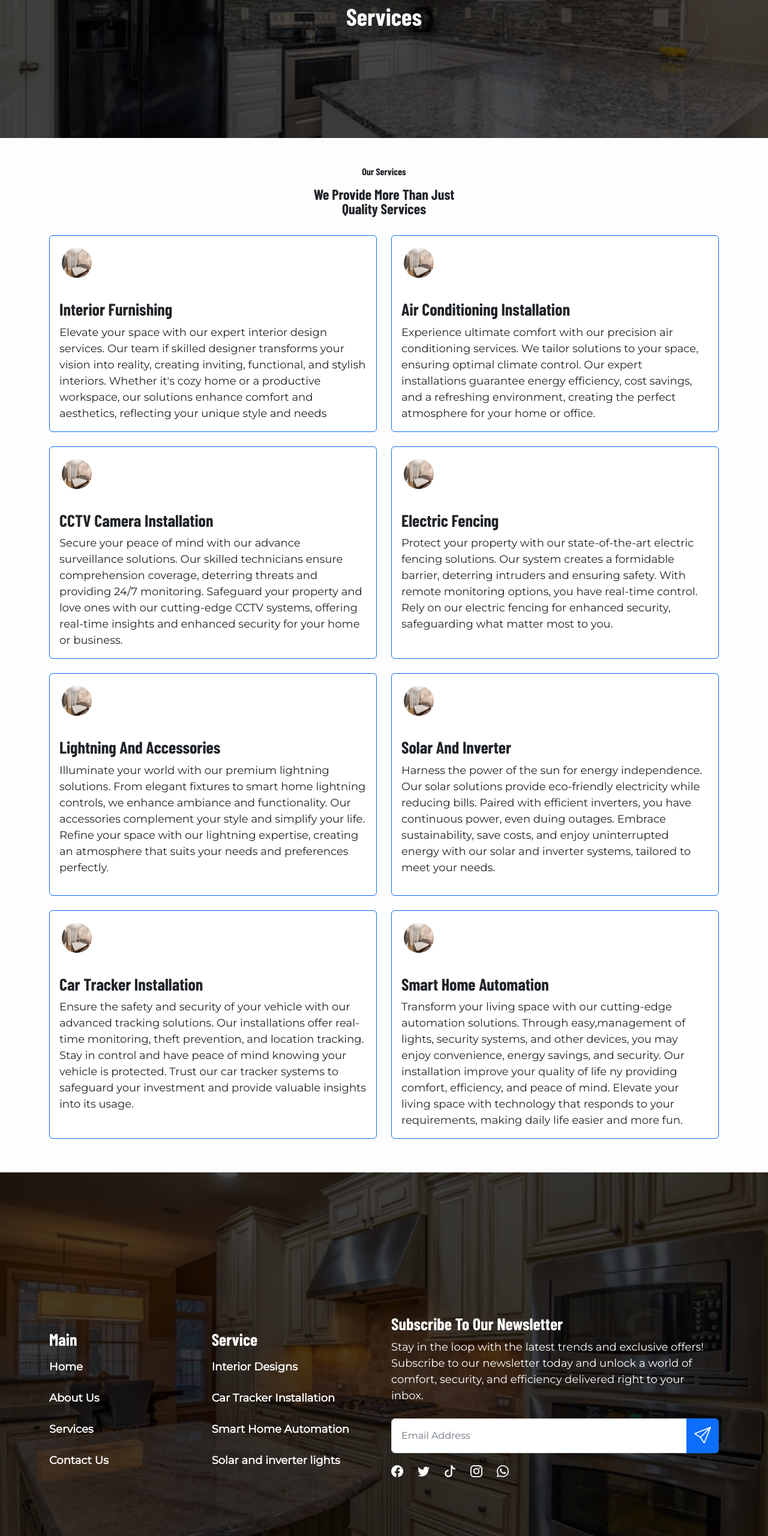
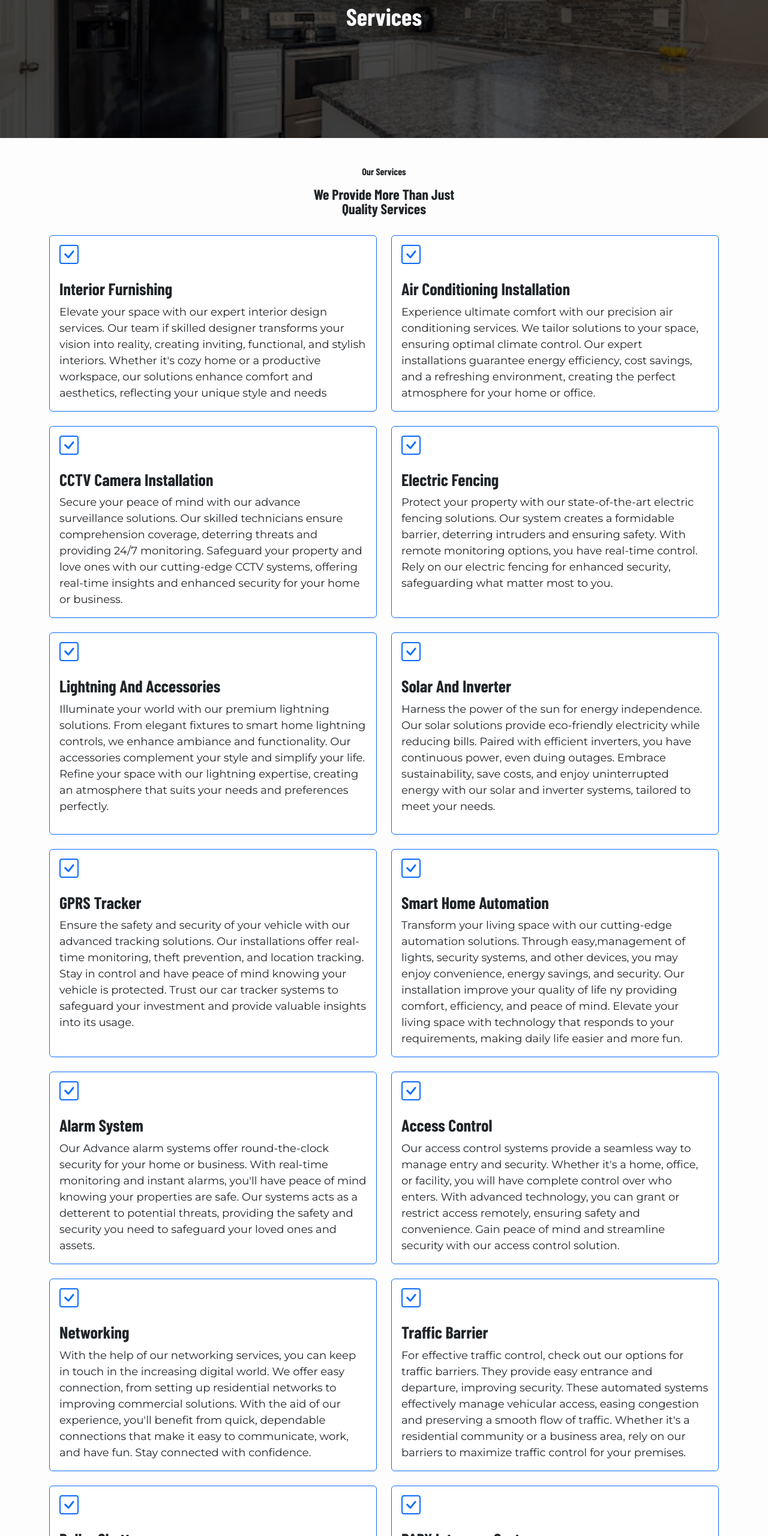
Before and after one commit to G-best007/Classic-Landing-Page, a plain HTML site: page servicelist.html in a window 1280 px wide. Shown: the part 240-2800 px from the top of the page at 60% size. Drawn offline with nearby package versions, Linux system fonts and the light colour scheme.

Commit message:
Some changes updated

```diff
--- a/servicelist.css
+++ /dev/null
@@ -1,8 +0,0 @@
-
-
-.image{
-  width: 50px;
-  height: 50px;
-  border-radius: 50%;
-  margin: 20px 20px;
-}
--- a/servicelist.html
+++ b/servicelist.html
@@ -6,7 +6,6 @@
  <title>serviceList</title>
  <link rel="stylesheet" href="bootstrap-5.2.2-dist/css/bootstrap.css">
  <link rel="stylesheet" href="https://cdn.jsdelivr.net/npm/bootstrap-icons@1.10.5/font/bootstrap-icons.css">
- <link rel="stylesheet" href="servicelist.css">
  <link rel="stylesheet" href="general.css">
 </head>
 <body>
@@ -84,7 +83,9 @@
     <div class="row row-cols-1 row-cols-md-2 g-4">
     <div class="col">
       <div class="card border-primary h-100">
-        <img src="images/BD3.jpg" class="image" alt="">
+
+        <i class="bi bi-check-square text-primary ms-3 fs-2 mt-2"></i>
+
         <div class="card-body">
           <h5 class="card-title fw-bolder fs-3">Interior Furnishing</h5>
           <p class="card-text">Elevate your space with our expert interior design services. Our team if skilled designer transforms your vision into reality, creating inviting, functional, and stylish interiors. Whether it's cozy home or a productive workspace, our solutions enhance comfort and aesthetics, reflecting your unique style and needs</p>
@@ -93,7 +94,7 @@
     </div>
     <div class="col">
       <div class="card border-primary h-100">
-        <img src="images/BD3.jpg" class="image" alt="">
+        <i class="bi bi-check-square text-primary ms-3 fs-2 mt-2"></i>
         <div class="card-body">
           <h5 class="card-title fw-bolder fs-3">Air Conditioning Installation</h5>
           <p class="card-text">Experience ultimate comfort with our precision air conditioning services. We tailor solutions to your space, ensuring optimal climate control. Our expert installations guarantee energy efficiency, cost savings, and a refreshing environment, creating the perfect atmosphere for your home or office.</p>
@@ -103,7 +104,7 @@
     </div>
     <div class="col">
       <div class="card border-primary h-100">
-        <img src="images/BD3.jpg" class="image" alt="">
+        <i class="bi bi-check-square text-primary ms-3 fs-2 mt-2"></i>
         <div class="card-body">
           <h5 class="card-title fw-bolder fs-3">CCTV Camera Installation</h5>
           <p class="card-text">Secure your peace of mind with our advance surveillance solutions. Our skilled technicians ensure comprehension coverage, deterring threats and providing 24/7 monitoring. Safeguard your property and love ones with our cutting-edge CCTV systems, offering real-time insights and enhanced security for your home or business.</p>
@@ -112,7 +113,7 @@
     </div>
     <div class="col">
       <div class="card border-primary h-100">
-        <img src="images/BD3.jpg" class="image" alt="">
+        <i class="bi bi-check-square text-primary ms-3 fs-2 mt-2"></i>
         <div class="card-body">
           <h5 class="card-title fw-bolder fs-3">Electric Fencing</h5>
           <p class="card-text">Protect your property with our state-of-the-art electric fencing solutions. Our system creates a formidable barrier, deterring intruders and ensuring safety. With remote monitoring options, you have real-time control. Rely on our electric fencing for enhanced security, safeguarding what matter most to you.</p>
@@ -122,7 +123,7 @@
     </div>
     <div class="col">
       <div class="card border-primary h-100">
-        <img src="images/BD3.jpg" class="image" alt="">
+        <i class="bi bi-check-square text-primary ms-3 fs-2 mt-2"></i>
         <div class="card-body">
           <h5 class="card-title fw-bolder fs-3">Lightning And Accessories</h5>
           <p class="card-text">Illuminate your world with our premium lightning solutions. From elegant fixtures to smart home lightning controls, we enhance ambiance and functionality. Our accessories complement your style and simplify your life. Refine your space with our lightning expertise, creating an atmosphere that suits your needs and preferences perfectly.<p>
@@ -131,7 +132,7 @@
     </div>
     <div class="col">
       <div class="card border-primary h-100">
-        <img src="images/BD3.jpg" class="image" alt="">
+        <i class="bi bi-check-square text-primary ms-3 fs-2 mt-2"></i>
         <div class="card-body">
           <h5 class="card-title fw-bolder fs-3">Solar And Inverter</h5>
           <p class="card-text">Harness the power of the sun for energy independence. Our solar solutions provide eco-friendly electricity while reducing bills. Paired with efficient inverters, you have continuous power, even duing outages. Embrace sustainability, save costs, and enjoy uninterrupted energy with our solar and inverter systems, tailored to meet your needs.</p>
@@ -140,19 +141,75 @@
     </div>
     <div class="col">
       <div class="card border-primary h-100">
-        <img src="images/BD3.jpg" class="image" alt="">
+      <i class="bi bi-check-square text-primary ms-3 fs-2 mt-2"></i>
         <div class="card-body">
-          <h5 class="card-title fw-bolder fs-3">Car Tracker Installation</h5>
+          <h5 class="card-title fw-bolder fs-3">GPRS  Tracker</h5>
           <p class="card-text">Ensure the safety and security of your vehicle with our advanced tracking solutions. Our installations offer real-time monitoring, theft prevention, and location tracking. Stay in control and have peace of mind knowing your vehicle is protected. Trust our car tracker systems to safeguard your investment and provide valuable insights into its usage.</p>
         </div>
       </div>
     </div>
     <div class="col">
       <div class="card border-primary h-100">
-        <img src="images/BD3.jpg" class="image" alt="">
+        <i class="bi bi-check-square text-primary ms-3 fs-2 mt-2"></i>
         <div class="card-body">
           <h5 class="card-title fw-bolder fs-3">Smart Home Automation</h5>
           <p class="card-text">Transform your living space with our cutting-edge automation solutions. Through easy,management of lights, security systems, and other devices, you may enjoy convenience, energy savings, and security. Our installation improve your quality of life ny providing comfort, efficiency, and peace of mind. Elevate your living space with technology that responds to your requirements, making daily life easier and more fun.</p>
+        </div>
+      </div>
+    </div>
+    <div class="col">
+      <div class="card border-primary h-100">
+        <i class="bi bi-check-square text-primary ms-3 fs-2 mt-2"></i>
+        <div class="card-body">
+          <h5 class="card-title fw-bolder fs-3">Alarm System</h5>
+          <p class="card-text">Our Advance alarm systems offer round-the-clock security for your home or business. With real-time monitoring and instant alarms, you'll have peace of mind knowing your properties are safe. Our systems acts as a detterent to potential threats, providing the safety and security you need to safeguard your loved ones and assets.</p>
+        </div>
+      </div>
+    </div>
+    <div class="col">
+      <div class="card border-primary h-100">
+        <i class="bi bi-check-square text-primary ms-3 fs-2 mt-2"></i>
+        <div class="card-body">
+          <h5 class="card-title fw-bolder fs-3">Access Control</h5>
+          <p class="card-text">Our access control systems provide a seamless way to manage entry and security. Whether it's a home, office, or facility, you will have complete control over who enters. With advanced technology, you can grant or restrict access remotely, ensuring safety and convenience. Gain peace of mind and streamline security with our access control solution. </p>
+        </div>
+      </div>
+    </div>
+    <div class="col">
+      <div class="card border-primary h-100">
+        <i class="bi bi-check-square text-primary ms-3 fs-2 mt-2"></i>
+        <div class="card-body">
+          <h5 class="card-title fw-bolder fs-3">Networking</h5>
+          <p class="card-text">With the help of our networking services, you can keep in touch in the increasing digital world. We offer easy connection, from setting up residential networks to improving commercial solutions. With the aid of our experience, you'll benefit from quick, dependable connections that make it easy to communicate, work, and have fun. Stay connected with confidence.</p>
+        </div>
+      </div>
+    </div>
+    <div class="col">
+      <div class="card border-primary h-100">
+        <i class="bi bi-check-square text-primary ms-3 fs-2 mt-2"></i>
+        <div class="card-body">
+          <h5 class="card-title fw-bolder fs-3">Traffic Barrier</h5>
+          <p class="card-text">For effective traffic control, check out our options for traffic barriers. They provide easy entrance and departure, improving security. These automated systems effectively manage vehicular access, easing congestion and preserving a smooth flow of traffic. Whether it's a residential community or a business area, rely on our barriers to maximize traffic control for your premises.</p>
+        </div>
+      </div>
+    </div>
+    <div class="col">
+      <div class="card border-primary h-100">
+        <i class="bi bi-check-square text-primary ms-3 fs-2 mt-2"></i>
+        <div class="card-body">
+          <h5 class="card-title fw-bolder fs-3">Roller Shutters</h5>
+          <p class="card-text">Experience enhanced security privacy with roller shutters. These robust installation provides an effective barrier against intruders, weather, and noise. Easily adjustable, they offer control over light and ventilation, making them versatile solution for home and business seeking peace of mind and comfort. </p>
+        </div>
+      </div>
+    </div>
+    <div class="col">
+      <div class="card border-primary h-100">
+        <i class="bi bi-check-square text-primary ms-3 fs-2 mt-2"></i>
+        <div class="card-body">
+          <h5 class="card-title fw-bolder fs-3">PABX Intercom Systems</h5>
+          <p class="card-text">
+            PABX intercom systems streamline communication within your premises. These interconnected system ensure efficient and reliable voice and data transmission. With feature like call forwarding and conferencing, they enhance workplace productivity, and customer service. Stay connected and effortlessly with PABX intercom systems.
+          </p>
         </div>
       </div>
     </div>
```
Also changed, not shown: index.html (+10 -48 lines), images/DT1.jpg (added), images/DT2.jpg (added), images/SG.jpg (added), images/SL1.jpg (added), images/SL2.jpg (added), images/SL3.jpg (added), images/SR5.jpg (deleted), images/SR6.jpg (added), images/SR7.jpg (added).
